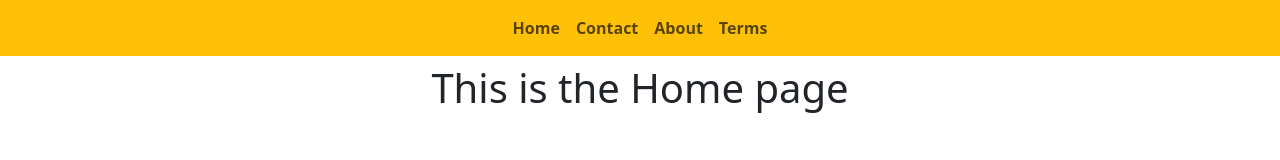
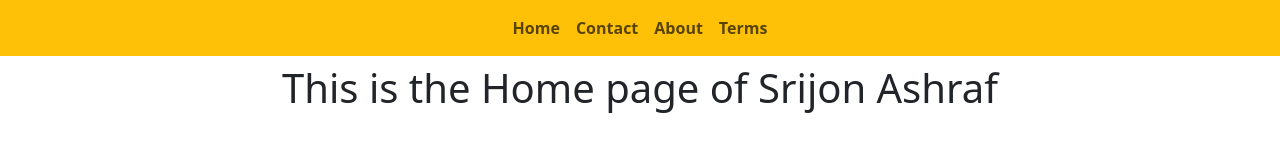
Before and after one commit to srijonashraf/Basic-Node-Navigate, a website: page home.html in a window 1280 px wide. Drawn offline with nearby package versions, Linux system fonts and the light colour scheme.

Commit message:
home update

```diff
--- a/home.html
+++ b/home.html
@@ -31,7 +31,7 @@
       </nav>
     </div>
 
-    <h1 class="text-center mt-2">This is the Home page</h1>
+    <h1 class="text-center mt-2">This is the Home page of Srijon Ashraf</h1>
 
     <script
       src="https://cdn.jsdelivr.net/npm/bootstrap@5.3.1/dist/js/bootstrap.bundle.min.js"
```
